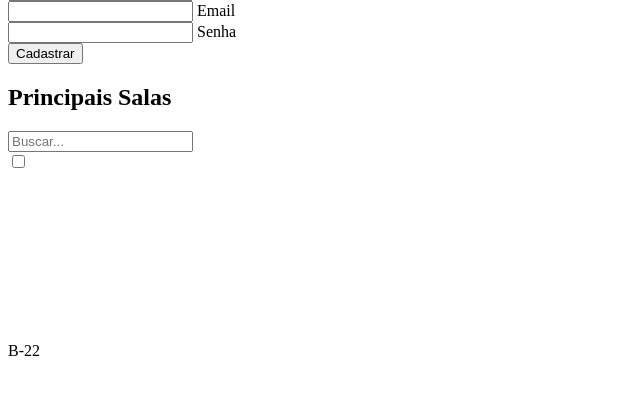
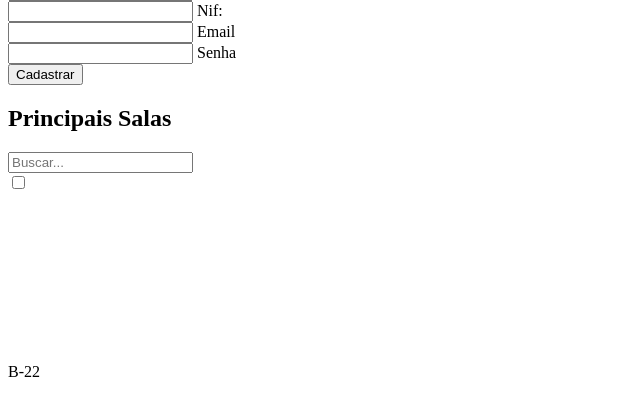
Before and after one commit to FelipeOliveira8/TagSeek, a PHP site: page /cadastroUser.php in a window 1280 px wide. Shown: the part 350-770 px from the top of the page, without its empty margins (0-640 px from the left). Run offline with PHP 8.4, Linux system fonts and the light colour scheme; a stand-in replaces the project's code that opens the database connection; some libraries are stand-ins or nearby versions.

Commit message:
Edição na tela de cadastro. Incluído o campo de NIF

```diff
--- a/php/cadastroUser.php
+++ b/php/cadastroUser.php
@@ -19,15 +19,19 @@
                     </div>
             </div>
                 <div div class="inputGroup">
-                    <input autocomplete="off" required="" type="text" name="nome" placeholder="" id="cadUserNome">
+                    <input autocomplete="off" required="" type="text" name="nome" placeholder="" id="nome">
                     <label for="name">Name</label>
                 </div>
                 <div div class="inputGroup">
-                    <input autocomplete="off" required="" type="email" name="email" placeholder="" id="cadUserEmail">
+                    <input autocomplete="off" required="" type="text" name="NIF" placeholder="" id="NIF">
+                    <label for="name">Nif:</label>
+                </div>
+                <div div class="inputGroup">
+                    <input autocomplete="off" required="" type="email" name="email" placeholder="" id="email">
                     <label for="name">Email</label>
                 </div>
                 <div div class="inputGroup">
-                    <input autocomplete="off" required="" type="text" name="senha" placeholder="" id="cadUserSenha">
+                    <input autocomplete="off" required="" type="text" name="senha" placeholder="" id="senha">
                     <label for="name">Senha</label>
                 </div>
                 <input type="submit" class="s-button" value="Cadastrar">
```
